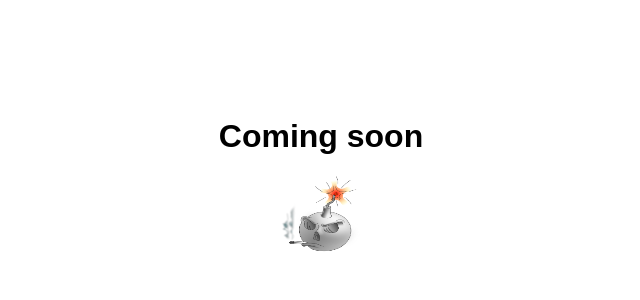
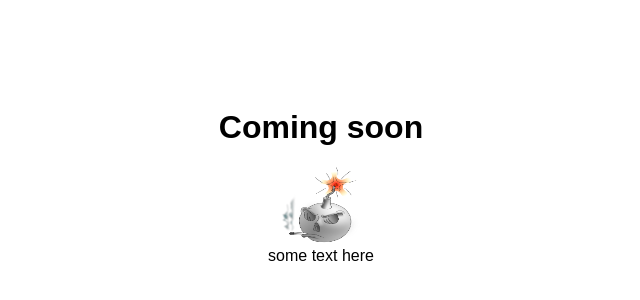
Before and after one commit to vanwalker/git-101, a plain HTML site: page index.html in a window 1280 px wide. Shown: the part 224-524 px from the top of the page, without its empty margins (319-959 px from the left). Drawn offline with Linux system fonts and the light colour scheme.

Commit message:
some text for testing

```diff
--- a/index.html
+++ b/index.html
@@ -10,6 +10,7 @@
     <div id="container">
       <h1>Coming soon</h1>
       <img src="bomb.png" id="logo">
+      some text here
     </div>
 	</body>
 </html>
```
